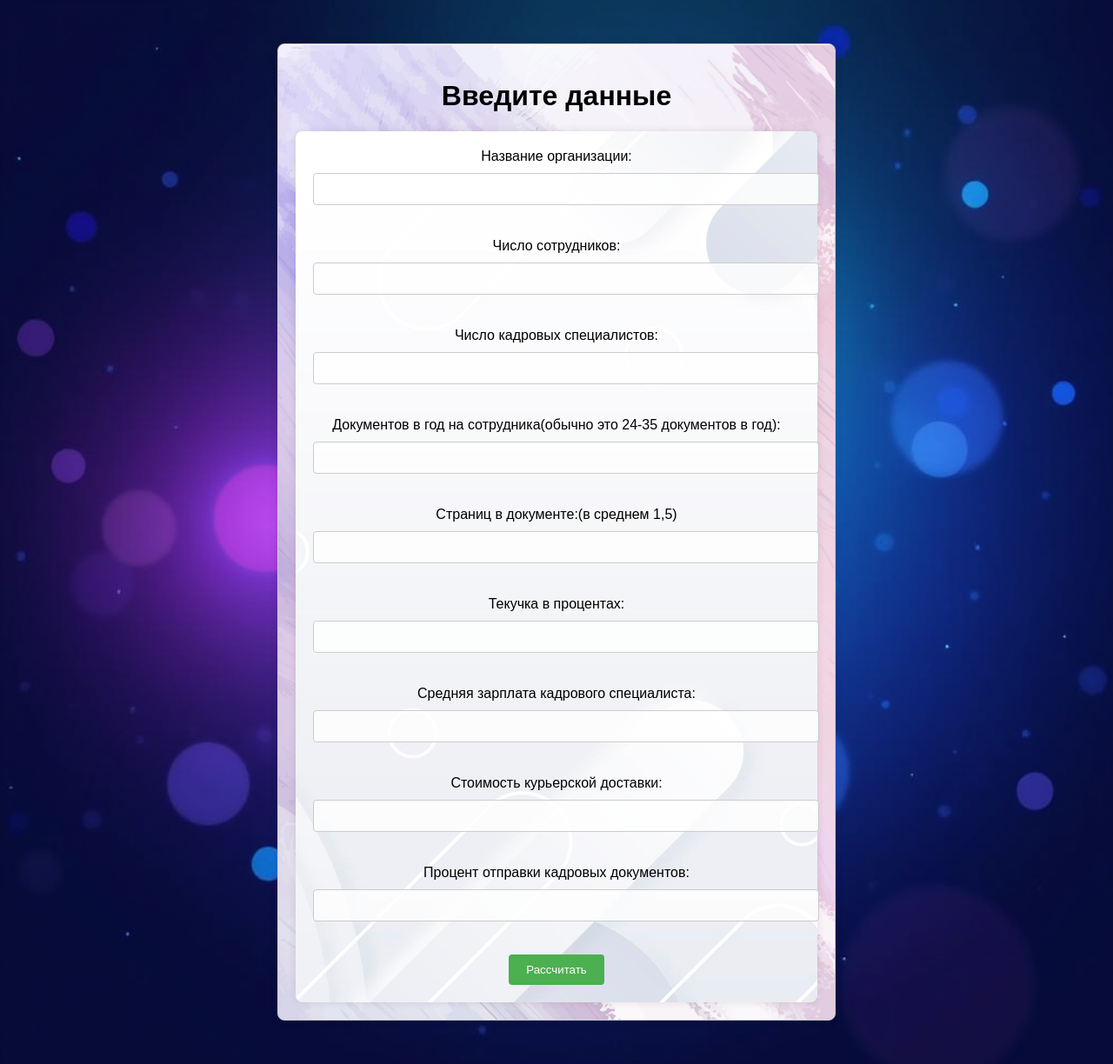
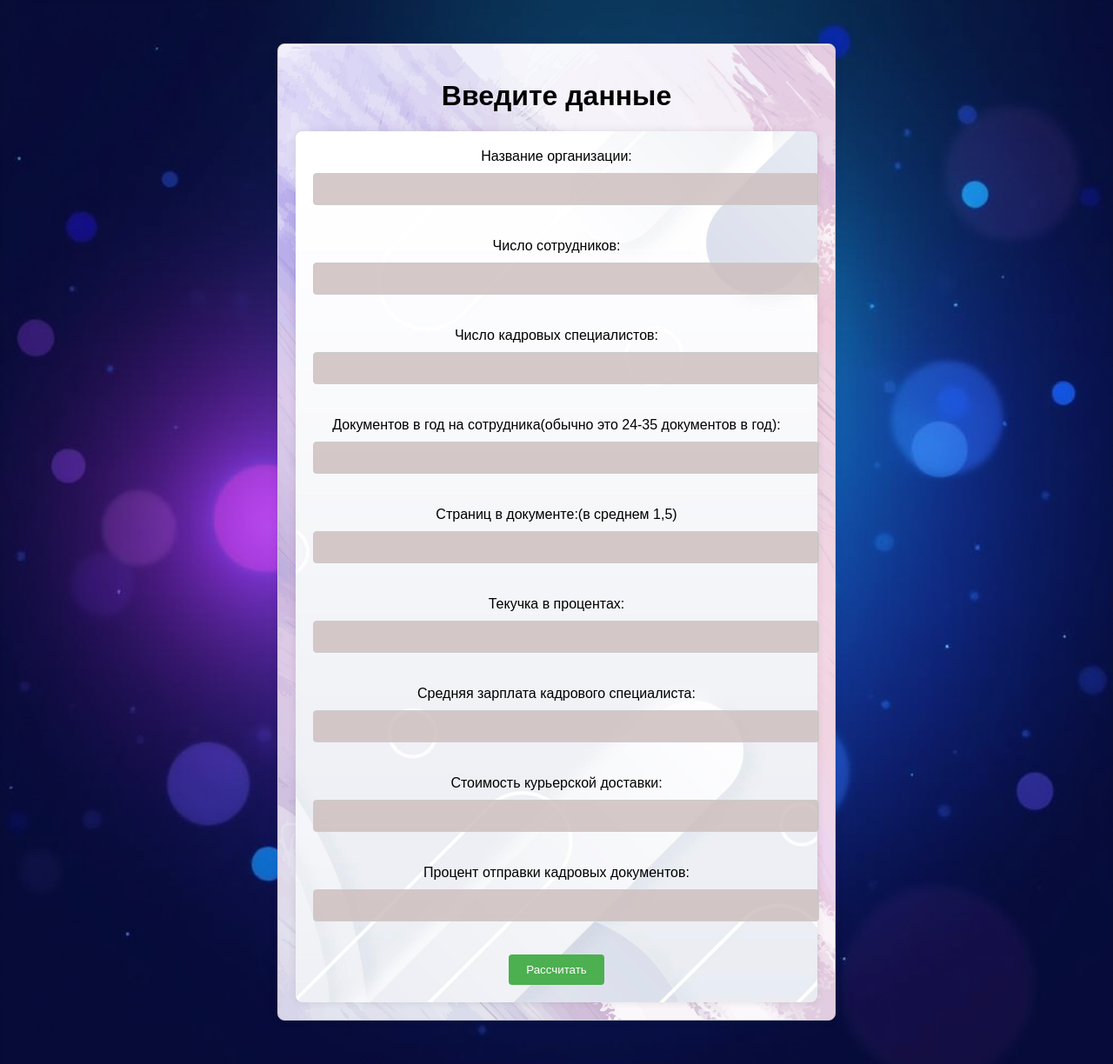
Before and after one commit to Stanislav-Kankin/fastapi_stepic, a Python web app: template templates/form.html in a window 1280 px wide. Shown: the whole page at 87% size. Run offline with Jinja, Linux system fonts and the light colour scheme; the template is opened without the code that fills it, so the values that code supplies are empty.

Commit message:
меняю фон

```diff
--- a/static/style.css
+++ b/static/style.css
@@ -49,7 +49,7 @@
     margin-bottom: 20px;
     border: 1px solid #ccc;
     border-radius: 4px;
-    background-color: rgba(255, 255, 255, 0.8); /* Полупрозрачный фон для контраста */
+    background-color: rgba(204, 188, 188, 0.8); /* Полупрозрачный фон для контраста */
     color: #333; /* Черный текст */
 }
 
```
